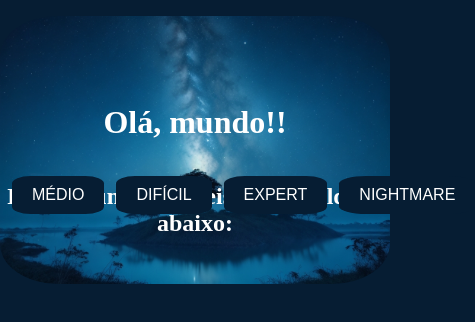
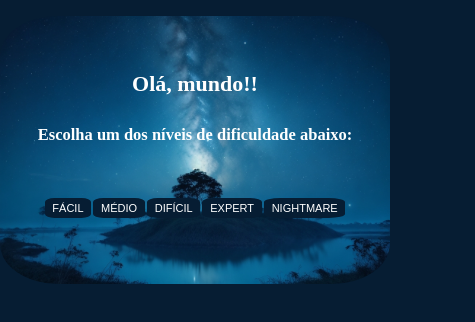
Before and after one commit to Ageu-Felipe-Nunes-Moraes/Authorial_Expert_Math_Game_Site, a plain HTML site: page authorial_expert_math_game_site/index.html in a window 390 px wide. Shown: the whole page, 475 px wide, since content can reach past the window. Drawn offline with Linux system fonts and the light colour scheme.

Commit message:
I made the home screen responsive

```diff
--- a/authorial_expert_math_game_site/index.html
+++ b/authorial_expert_math_game_site/index.html
@@ -9,7 +9,7 @@
     <link rel="stylesheet" type="text/css" href="style.css">
 </head>
 <body id="home-page">
-    <div class="container">
+    <div class="main">
         <audio autoplay loop>
             <source src="site_jogo_matematica_expert_autoral/backgroundSound_Dark_Electro_Rock.mp3" type="audio/mpeg">
             Seu navegador não suporta o elemento de áudio.
--- a/authorial_expert_math_game_site/style.css
+++ b/authorial_expert_math_game_site/style.css
@@ -14,14 +14,14 @@
 
 body#home-page{
     background-color: var(--blue-color);
-    margin: 0;
+    margin: auto;
     padding: 0;
     display: flex;
     justify-content: center;
     margin-top: 1rem;
 }
 
-.container {
+.main {
     display: inline-block;
     position: relative;
 }
@@ -40,6 +40,7 @@
     display: block;
     width: 100%;
     border-radius: 15%;
+    margin: auto;
 }
 
 .difficulty-button {
@@ -55,7 +56,7 @@
     background-color: var(--blue-color);
     border: none;
     color: white;
-    padding: 10px 20px;
+    padding: 1% 2%;
     text-align: center;
     text-decoration: none;
     display: inline-block;
@@ -70,13 +71,34 @@
     background-color: var(--blue-color4);
 }
 
+/*Media Query, Difficulty Screen, Initial Scope*/
+
+@media (max-width: 648px){
+    .difficulty-button{
+        top: 60%;
+    }
+}
+
+@media (max-width: 460px){
+    .initial-text{
+        top: 15%;
+        font-size: 11px;
+    }
+    .difficulty-button button {
+        font-size: 11px;
+        margin: 1px;
+    }
+}
+
+/*Media Query, Difficulty Screen, End Scope*/
+
 /*End of home screen scope*/
 
 /*Launches game screen scope*/
 
 body#game-page{
     background-color: var(--blue-color);
-    margin: 0;
+    margin: auto;
     padding: 0;
     display: flex;
     justify-content: center;
```
